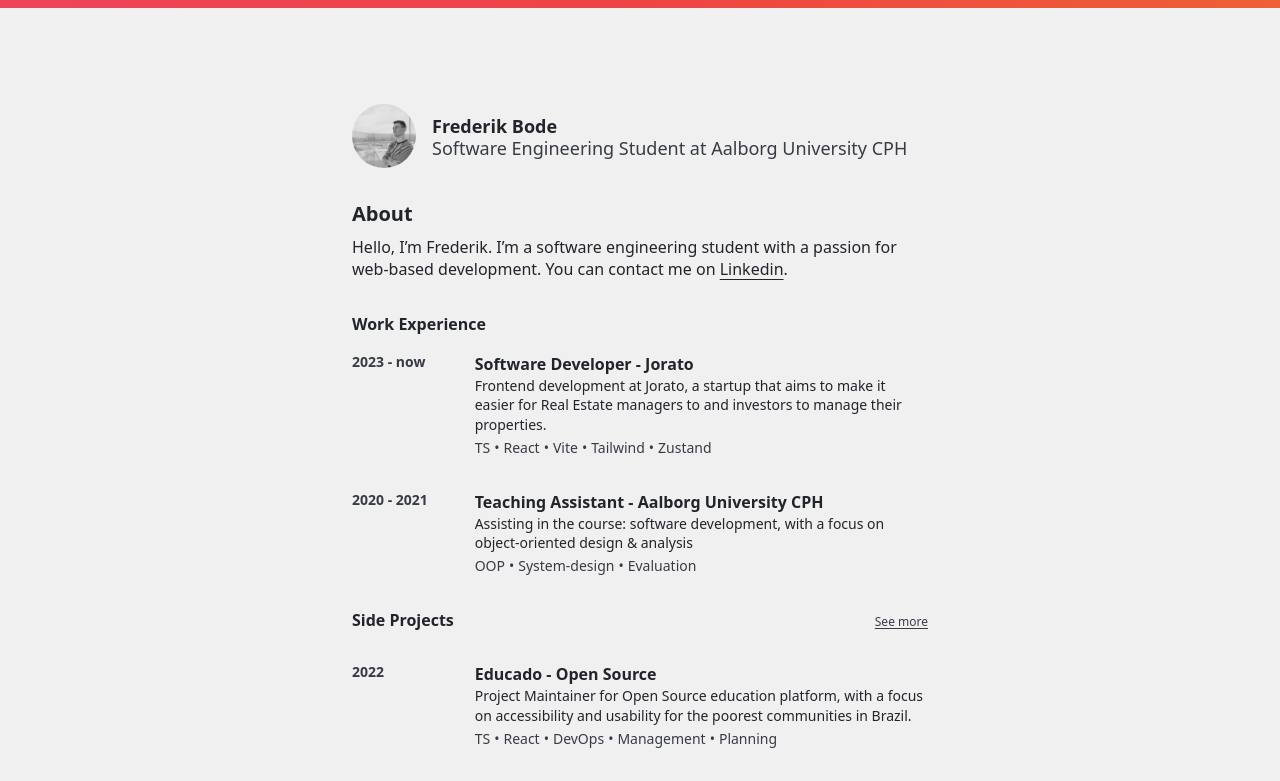
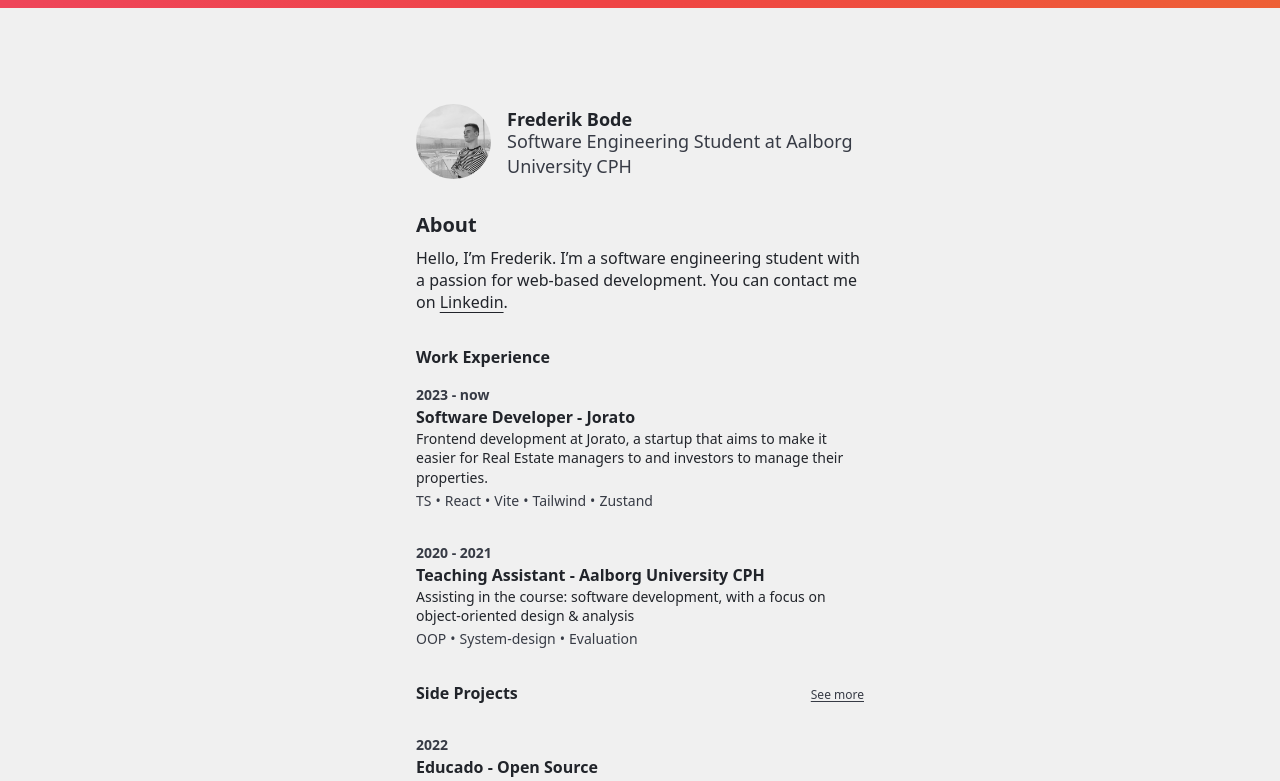
Before and after one commit to bodeby/portfolio, a SvelteKit app: page / in a window 1280 px wide. Shown: the top 781 px of the page. Built offline with nearby package versions, Linux system fonts and the light colour scheme.

Commit message:
feat(layout): Changed layout to over/under instead of side by side

```diff
--- a/src/lib/components/cards/EduCard.svelte
+++ b/src/lib/components/cards/EduCard.svelte
@@ -4,10 +4,10 @@
 </script>
 
 <article class="flex flex-col md:flex-row text-secondary dark:text-dark-secondary">
-	<div class="md:w-1/6">
+	<div class="md:w-1/5">
 		<h4 class="text-sm font-semibold">{edu.period}</h4>
 	</div>
-	<div class="md:w-5/6 md:mb-0 md:ml-8">
+	<div class="md:w-4/5 md:mb-0 md:ml-8">
 		<h3 class="text-md text-primary dark:text-dark-primary">{edu.title}</h3>
 		<p class="text-sm font-normal leading-snug subpixel-antialiased">
 			{edu.school}
--- a/src/lib/components/cards/ExpCard.svelte
+++ b/src/lib/components/cards/ExpCard.svelte
@@ -6,11 +6,9 @@
 	let length = exp.technologies.length - 1;
 </script>
 
-<article class="flex flex-col md:flex-row text-primary dark:text-dark-primary">
-	<div class="md:w-1/6">
-		<h4 class="text-sm font-semibold text-secondary dark:text-dark-secondary">{exp.period}</h4>
-	</div>
-	<div class="md:w-5/6 md:mb-0 md:ml-8">
+<article class="flex flex-col text-primary dark:text-dark-primary">
+	<h4 class="text-sm font-semibold text-secondary dark:text-dark-secondary">{exp.period}</h4>
+	<div class="md:mb-0">
 		<h3 class="text-md font-semibold hover:underline underline-offset-2">
 			{exp.title} -
 			<a href={exp.link} target="_blank" referrerpolicy="no-referrer">
--- a/src/lib/components/cards/ProCard.svelte
+++ b/src/lib/components/cards/ProCard.svelte
@@ -5,11 +5,9 @@
 	let length = exp.technologies.length - 1;
 </script>
 
-<article class="flex flex-col md:flex-row">
-	<div class="md:w-1/6">
-		<h4 class="text-sm font-semibold text-secondary dark:text-dark-secondary">{exp.period}</h4>
-	</div>
-	<div class="md:w-5/6 md:mb-0 md:ml-8 text-primary dark:text-dark-primary">
+<article class="flex flex-col">
+	<h4 class="text-sm font-semibold text-secondary dark:text-dark-secondary">{exp.period}</h4>
+	<div class="md:mb-0 text-primary dark:text-dark-primary">
 		<h3 class="text-md font-semibold hover:underline underline-offset-2">
 			<a href={exp.link} target="_blank" referrerpolicy="no-referrer">
 				{exp.title} - {exp.company}
--- /dev/null
+++ b/src/lib/components/layout/HeaderTest.svelte
@@ -0,0 +1,42 @@
+
+
+<article class="flex flex-col md:flex-row">
+	<div
+		class="w-1/6 h-20 rounded-lg object-cover bg-gray-800 flex items-center justify-center group"
+	>
+		<img
+			src="/sprite.gif"
+			alt="Headshot of Frederik Bode"
+			class="w-14 h-14 transition-transform transform-gpu group-hover:animate-bounce"
+		/>
+	</div>
+	<div class="md:w-5/6 md:mb-0 md:ml-8">
+		<div class="flex flex-col -space-y-1 text-lg font-light">
+			<h1 class="font-semibold text-primary dark:text-dark-primary">Frederik Bode</h1>
+			<p class="break-words leading-snug subpixel-antialiased text-md font-normal">
+				Software Engineering Student at Aalborg University CPH
+			</p>
+		</div>
+	</div>
+</article>
+
+<article class="flex flex-col md:flex-row">
+	<div class="md:w-5/6 md:mb-0">
+		<div class="flex flex-col -space-y-1 text-lg font-light">
+			<h1 class="font-semibold text-primary dark:text-dark-primary">Frederik Bode</h1>
+			<p class="break-words leading-snug subpixel-antialiased text-md font-normal">
+				Software Engineering Student at Aalborg University CPH
+			</p>
+		</div>
+	</div>
+
+    <div
+		class="w-1/6 h-20 rounded-lg object-coverflex items-center justify-center group"
+	>
+		<img
+			src="/sprite.gif"
+			alt="Headshot of Frederik Bode"
+			class="w-14 h-14 transition-transform transform-gpu group-hover:animate-bounce"
+		/>
+	</div>
+</article>
--- a/src/lib/components/layout/SubHeader.svelte
+++ b/src/lib/components/layout/SubHeader.svelte
@@ -1,19 +1,18 @@
 <script lang="ts">
-	import Avatar from "../Avatar.svelte";
-
 	export let title = 'Side Projects';
 	export let message = 'Most of the projects can be found on my github Account';
 	export let backlink = '/';
 </script>
 
 <section class="flex shrink-0 items-center space-x-4">
+	<a href={backlink}>
 		<svg
 			xmlns="http://www.w3.org/2000/svg"
 			fill="none"
 			viewBox="0 0 24 24"
 			stroke-width="1.5"
 			stroke="currentColor"
-		class="w-6 h-6 text-primary dark:text-dark-primary"
+			class="w-6 h-6 text-primary dark:text-dark-primary hover:scale-110 ease-in duration-50"
 		>
 			<path
 				stroke-linecap="round"
@@ -21,8 +20,7 @@
 				d="M6.75 15.75L3 12m0 0l3.75-3.75M3 12h18"
 			/>
 		</svg>
-
-	<Avatar />
+	</a>
 
 	<div class="flex flex-col -space-y-1 text-lg font-light">
 		<h1 class="font-semibold text-primary dark:text-dark-primary">{title}</h1>
--- a/src/routes/+layout.svelte
+++ b/src/routes/+layout.svelte
@@ -14,7 +14,7 @@
 
 <main class="min-h-screen @container bg-light text-secondary dark:bg-dark dark:text-dark-secondary relative">
 	<GlowBar />
-	<div class="container px-4 md:px-0 mx-auto max-w-xl flex flex-col space-y-8 py-8">
+	<div class="container px-4 md:px-0 mx-auto max-w-md flex flex-col space-y-8 py-8">
 		<slot />
 	</div>
 </main>
--- a/src/routes/+page.svelte
+++ b/src/routes/+page.svelte
@@ -10,6 +10,8 @@
 	import ExpCard from '$lib/components/cards/ExpCard.svelte';
 	import EduCard from '$lib/components/cards/EduCard.svelte';
 	import ProCard from '$lib/components/cards/ProCard.svelte';
+	import Avatar from '$lib/components/Avatar.svelte';
+	import HeaderTest from '$lib/components/layout/HeaderTest.svelte';
 
 	// // Octokit.js
 	// // https://github.com/octokit/core.js#readme
@@ -30,11 +32,14 @@
 
 <!-- Presentation Header -->
 <section class="flex shrink-0 items-center space-x-4">
-	<img
-		src="/headshot.jpg"
-		alt="Headshot of Frederik Bode"
-		class="w-16 h-16 rounded-full object-cover"
-	/>
+	<div class="max-w-[75px] max-h-[75px] overflow-hidden rounded-full">
+		<img
+			src="/headshot.jpg"
+			alt="Headshot of Frederik Bode"
+			class="object-cover scale-100 bg-center"
+		/>
+	</div>
+
 	<div class="flex flex-col -space-y-1 text-lg font-light">
 		<h1 class="font-semibold text-primary dark:text-dark-primary">Frederik Bode</h1>
 		<p class="break-words leading-snug subpixel-antialiased text-md font-normal">
--- /dev/null
+++ b/src/routes/posts/+page.svelte
@@ -0,0 +1,31 @@
+<script lang="ts">
+	// Data
+	import projects from '$lib/data/projects.json';
+
+	// Components
+    import SubHeader from '$lib/components/layout/SubHeader.svelte';
+
+    let headerProps = {
+        title: 'Side Projects',
+        message: 'Most of the projects can be found on my github Account',
+        backlink: '/'
+    }
+</script>
+
+<!-- Sub page header -->
+<SubHeader {...headerProps}/>
+
+<!-- Side Projects -->
+<section class="gap-4 columns-1 md:columns-2 lg:columns-3">
+	{#each projects as exp}
+		<img class="w-full aspect-video mb-4 rounded" src="https://picsum.photos/500/300?random=1" />
+		<img class="w-full aspect-square mb-4 rounded" src="https://picsum.photos/500/300?random=2" />
+		<img class="w-full aspect-square mb-4 rounded" src="https://picsum.photos/500/300?random=3" />
+		<img class="w-full aspect-square mb-4 rounded" src="https://picsum.photos/500/300?random=4" />
+		<img class="w-full aspect-video mb-4 rounded" src="https://picsum.photos/500/300?random=5" />
+		<img class="w-full aspect-video mb-4 rounded" src="https://picsum.photos/500/300?random=6" />
+		<img class="w-full aspect-square mb-4 rounded" src="https://picsum.photos/500/300?random=7" />
+		<img class="w-full aspect-video mb-4 rounded" src="https://picsum.photos/500/300?random=8" />
+		<img class="w-full aspect-square mb-4 rounded" src="https://picsum.photos/500/300?random=9" />
+	{/each}
+</section>
```
Also changed, not shown: src/lib/components/layout/HeaderPrim.svelte (added). Lines whose indentation alone changed are shown as unchanged.
